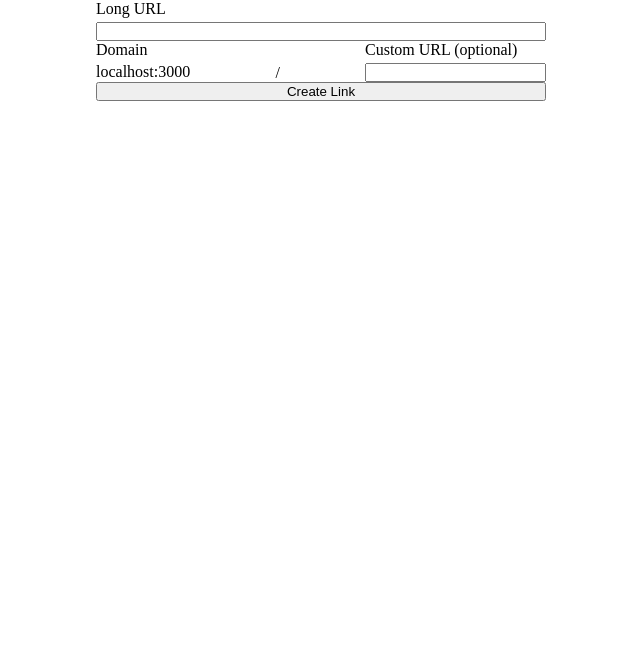
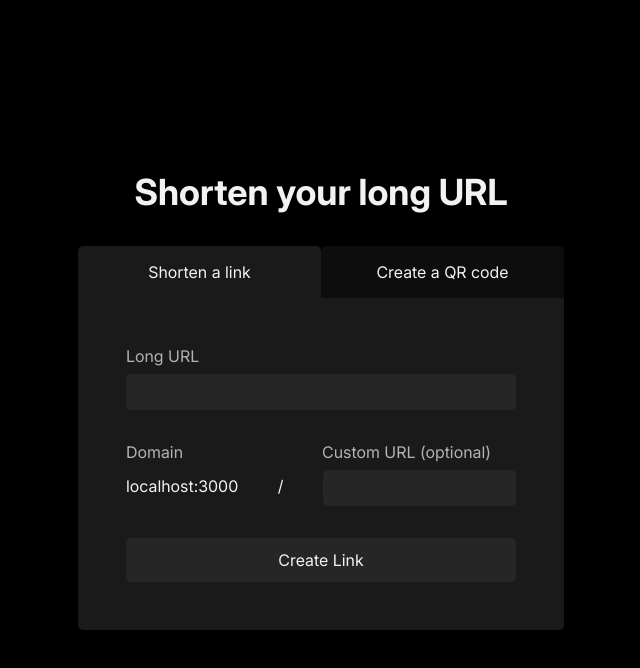
Before and after one commit to iamvetle/url-shortener, a Nuxt app: page / in a window 1280 px wide. Shown: the top 668 px of the page, without its empty margins (319-959 px from the left). Built offline with nearby package versions, Linux system fonts and the light colour scheme; no server answers.

Commit message:
fixed a bunch of styling

```diff
--- a/app/app.vue
+++ b/app/app.vue
@@ -1,41 +1,17 @@
 <template>
 	<div id="page-wrapper">
-		<div id="create-short-url-container">
-			<div id="long-url-container">
-				<label for="input-text-long-url">Long URL</label>
-				<input
-					id="input-text-long-url"
-					type="text"
-					v-model="inputTextLongURL"
-				/>
+		<h1>Shorten your long URL</h1>
+		<div id="shortener-or-qrcode-box">
+			<div id="tops">
+				<button id="shorten-url-top">Shorten a link</button>
+				<button id="create-qr-code-top">Create a QR code</button>
 			</div>
-
-			<div id="custom-url-container">
-				<div>
-					<p>Domain</p>
-					<p>localhost:3000</p>
-				</div>
-				<p>/</p>
-				<div>
-					<label for="input-text-custom-short-url">Custom URL (optional)</label>
-					<input id="input-text-custom-short-url" type="text" v-model="inputTextCustomURL" />
-				</div>
-			</div>
-			<button @click="createShortLink(host, corsHeaders)">
-				Create Link
-			</button>
-
-			<p v-if="newShortURL">{{ newShortURL }}</p>
-		</div>
-
-		<div id="qrcode-placeholder">
+			<ShortenURL />
 		</div>
 	</div>
 </template>
 
 <script setup lang="ts">
-	const host = "localhost:3000";
-
 	const corsHeaders = {
 		"Access-Control-Allow-Origin": "*",
 		"Access-Control-Allow-Headers":
@@ -56,50 +32,47 @@
 			});
 		}
 	}
-
-	const inputTextLongURL = useState("inputTextLongURL", () => "");
-	const inputTextCustomURL = useState("inputTextCustomURL", () => "");
-	const newShortURL = useState("newShortURL", () => "");
 </script>
 
 <style scoped>
-	#long-url-container {
+	#page-wrapper {
+		background-color: var(--bg-color);
+		height: 100vh;
 		display: flex;
 		flex-direction: column;
-		gap: 4px;
+		align-items: center;
+		justify-content: center;
 	}
 
-	#create-short-url-container {
-		width: 450px;
-		margin-right: auto;
-		margin-left: auto;
+	h1 {
+		font-size: 36px;
+		text-align: center;
 	}
 
-	#custom-url-container {
-		display: flex;
-		flex-direction: row;
-		justify-content: space-between;
+	#shortener-or-qrcode-box {
+		margin-top: 32px;
 	}
 
-	#custom-url-container div {
-		display: flex;
-		flex-direction: column;
-		gap: 4px;
+	#shorten-url-top, #create-qr-code-top {
+		width:50%;
+		display: inline-block;
+		padding-top: 16px;
+		padding-bottom: 16px;
+		text-align: center;
+		border-radius: 5px 5px 0 0;
 	}
 
-	#custom-url-container p {
-		align-self: flex-end;
+	#shorten-url-top {
+		background-color: var(--bg-color-2);
 	}
 
-	#custom-url-container div p {
-		align-self: flex-start;
+	#create-qr-code-top {
+		background-color: var(--bg-color-1-5);
 	}
 
-	#input-text-long-url {
-		width: 100%;
-	}
-
-	button {
-		width: 100%;
+	#tops {
+		width: 486px;
+		margin-left: auto;
+		margin-right: auto;
 	}
 </style>
--- a/app/assets/css/style.css
+++ b/app/assets/css/style.css
@@ -1,9 +1,39 @@
+:root {
+    --bg-color: hsl(0, 0%, 0%);
+    --bg-color-1-5: hsl(0, 0%, 5%);
+    --bg-color-2: hsl(0, 0%, 10%);
+    --bg-color-3: hsl(0, 0%, 15%);
+
+    --bg-color-text: hsl(0, 0%, 95%);
+    --bg-color-muted: hsl(0, 0%, 70%);
+}
+
+@font-face {
+	font-family: "Inter";
+	src: url(/Inter/Inter-VariableFont_opsz,wght.ttf) format("truetype");
+}
+
 * {
+
+    font-family: "Inter", 'Segoe UI', Tahoma, Geneva, Verdana, sans-serif;
     box-sizing: border-box;
     margin: 0;
     padding: 0;
+    color: var(--bg-color-text);
+    font-size: 16px;
 }
+
+
 
 input:focus {
     outline: none;
 }
+
+button {
+    border:none;
+    cursor:pointer;
+}
+
+button:hover {
+    color:var(--bg-color-muted)
+}
--- /dev/null
+++ b/app/components/CreateQRCode.vue
@@ -0,0 +1,7 @@
+<template>
+    <div>
+    </div>
+</template>
+
+<script setup lang="ts">
+</script>
--- /dev/null
+++ b/app/components/ShortenURL.vue
@@ -0,0 +1,124 @@
+<template>
+	<div id="create-short-url-container">
+		<div id="long-url-container">
+			<label for="input-text-long-url" class="mute">Long URL</label>
+			<input
+				id="input-text-long-url"
+				type="text"
+				v-model="inputTextLongURL"
+			/>
+		</div>
+
+		<div id="custom-url-container">
+			<div id="input-custom-url-label-group">
+				<p class="mute">Domain</p>
+				<label for="input-text-custom-short-url" class="mute"
+					>Custom URL (optional)</label
+				>
+			</div>
+
+			<div id="input-custom-url-group">
+				<p>localhost:3000</p>
+				<p>/</p>
+				<div>
+					<input
+						id="input-text-custom-short-url"
+						type="text"
+						v-model="inputTextCustomURL"
+					/>
+				</div>
+			</div>
+		</div>
+		<button @click="createShortLink(host, corsHeaders)">Create Link</button>
+
+		<p v-if="newShortURL">{{ newShortURL }}</p>
+	</div>
+</template>
+
+<script setup lang="ts">
+	const host = "localhost:3000";
+
+	const corsHeaders = {
+		"Access-Control-Allow-Origin": "*",
+		"Access-Control-Allow-Headers":
+			"authorization, x-client-info, apikey, content-type",
+		"Access-Control-Allow-Methods": "GET, POST, OPTIONS",
+	};
+
+	const inputTextLongURL = useState("inputTextLongURL", () => "");
+	const inputTextCustomURL = useState("inputTextCustomURL", () => "");
+	const newShortURL = useState("newShortURL", () => "");
+</script>
+
+<style scoped>
+	.mute {
+		color: var(--bg-color-muted);
+	}
+
+	input {
+		margin-top: 4px;
+		height: 36px;
+		padding-right: 8px;
+		padding-left: 8px;
+	}
+
+	input,
+	button {
+		background-color: var(--bg-color-3);
+		border: none;
+		border-radius: 5px;
+
+	}
+
+	#long-url-container {
+		display: flex;
+		flex-direction: column;
+		gap: 4px;
+	}
+
+	#create-short-url-container {
+		width: 486px;
+		margin-right: auto;
+		margin-left: auto;
+		background-color: var(--bg-color-2);
+		padding-left: 48px;
+		padding-right: 48px;
+		padding-top: 48px;
+		padding-bottom: 48px;
+		border-radius: 0 0 5px 5px;
+	}
+
+	#input-custom-url-label-group {
+		margin-top: 32px;
+		display: flex;
+		justify-content: space-between;
+	}
+
+	#input-custom-url-label-group label {
+		transform: translateX(-25px);
+	}
+
+	#input-custom-url-group {
+		margin-top: 4px;
+		display: flex;
+		justify-content: space-between;
+		align-items: center;
+	}
+
+	#input-text-long-url {
+		width: 100%;
+	}
+
+	#input-text-custom-short-url {
+		width: 193px;
+	}
+
+	button {
+		margin-top: 32px;
+		width: 100%;
+		padding-top: 12px;
+		padding-bottom: 12px;
+	}
+
+
+</style>
--- a/app/utils/createQRCode.ts
+++ b/app/utils/createQRCode.ts
@@ -6,7 +6,7 @@ import qrcode from "qrcode-generator"
 */
 export default function (element: Element, url:string) {
     const qr = qrcode(4, "M")
-    qr.addData(url)
+    qr.addData(url);
     qr.make();
     element.innerHTML = qr.createImgTag(12);
 }
```
Also changed, not shown: public/Inter/Inter-VariableFont_opsz,wght.ttf (added).
